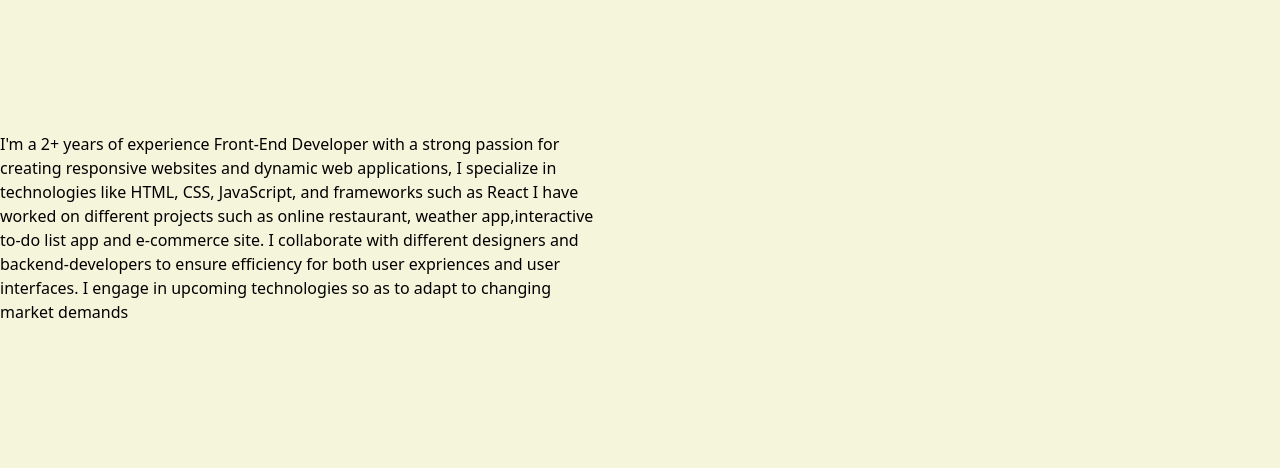
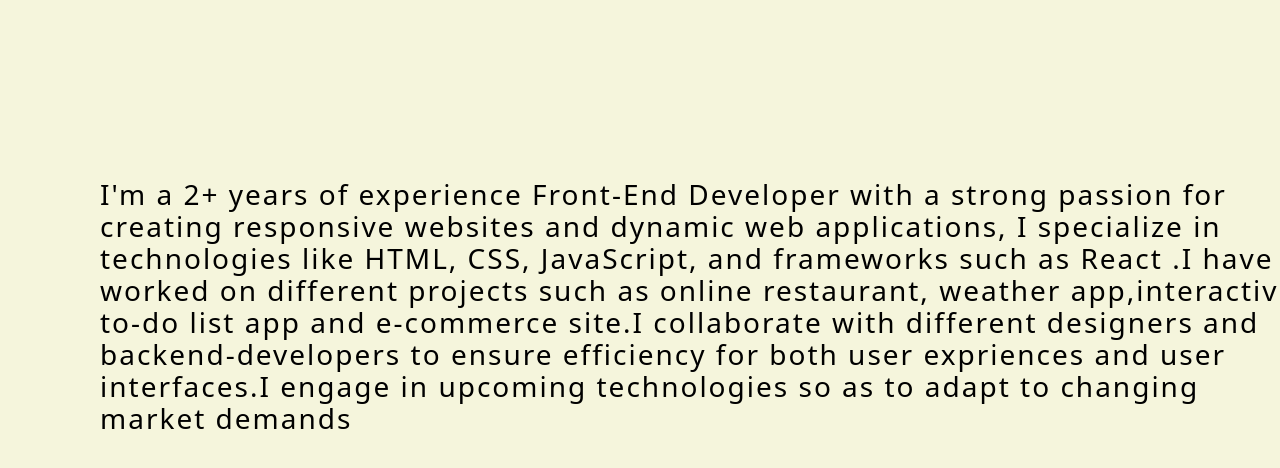
Before and after one commit to MANIZABAYO-Elie/ELIE-PORTIFOLIO, a website: page public/About.html in a window 1280 px wide. Shown: the part 72-540 px from the top of the page. Drawn offline with Linux system fonts and the light colour scheme.

Commit message:
about page modified

```diff
--- a/public/About.html
+++ b/public/About.html
@@ -12,23 +12,22 @@
              <img src="../src/images/elie-logo-official.jpg"
              class=" mt-[30px] ml-[100px]  w-[100px] h-[20px]" alt="my name">
              <ul class="flex gap-[30px] mr-[300px] mt-[30px] h-[20px]">
-                 <li><a href="#Home">Home</a></li>
-                 <li><a href="#About">About</a></li>
+                 <li><a href="/public/index.html">Home</a></li>
+                 <li><a href="/public/About.html">About</a></li>
                  <li><a href="#Services">Services</a></li>
                  <li><a href="#Contact">Contact</a></li>
              </ul>
         </nav>
  </header>
- <div class="800px">
-    <p class="flex items-center justify-center w-[600px] h-[500px]">
+ <div class="w-auto">
+    <p class=" w-[1200px] ml-[100px] mr-[100px] justify-start mt-[200px] font-extralight
+     text-[28px] leading-[32px] tracking-[2px]">
         I'm a  2+ years of experience Front-End Developer with a strong passion for creating
         responsive websites and dynamic web applications, I specialize in technologies
-        like HTML, CSS, JavaScript, and frameworks such as React
-        I have worked on different projects such as online restaurant,
-        weather app,interactive to-do list app and  e-commerce site.
-        I collaborate with different designers and backend-developers to ensure
-        efficiency for both user expriences and user interfaces.
-        I engage in upcoming  technologies  so as to adapt to changing market demands
+        like HTML, CSS, JavaScript, and frameworks such as React .I have worked on different projects such as online restaurant,
+        weather app,interactive to-do list app and  e-commerce site.I collaborate with different designers and backend-developers
+        to ensure efficiency for both user expriences and user interfaces.I engage in upcoming  technologies  so as to adapt
+        to changing market demands
     </p>
 </div>
 </body>
```
Also changed, not shown: src/style.css.
